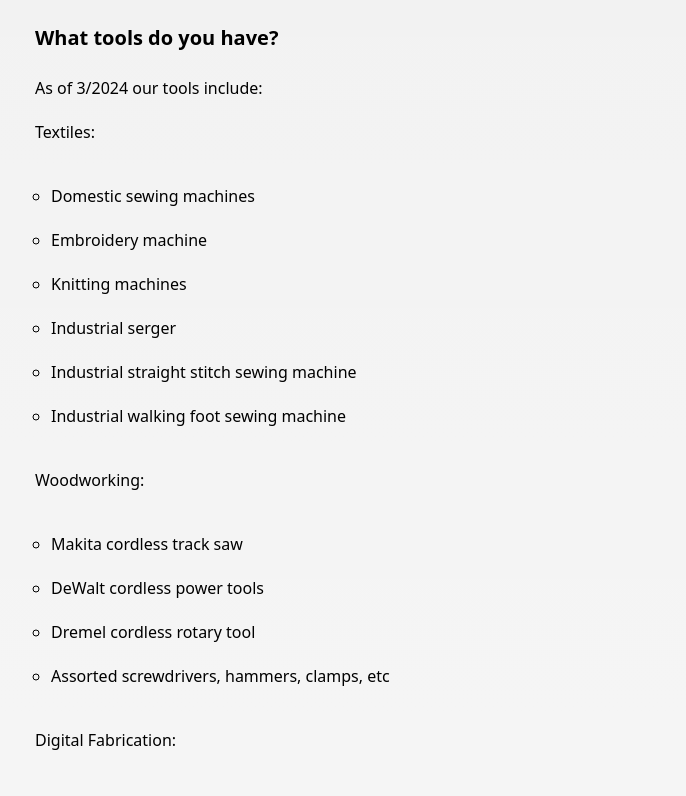
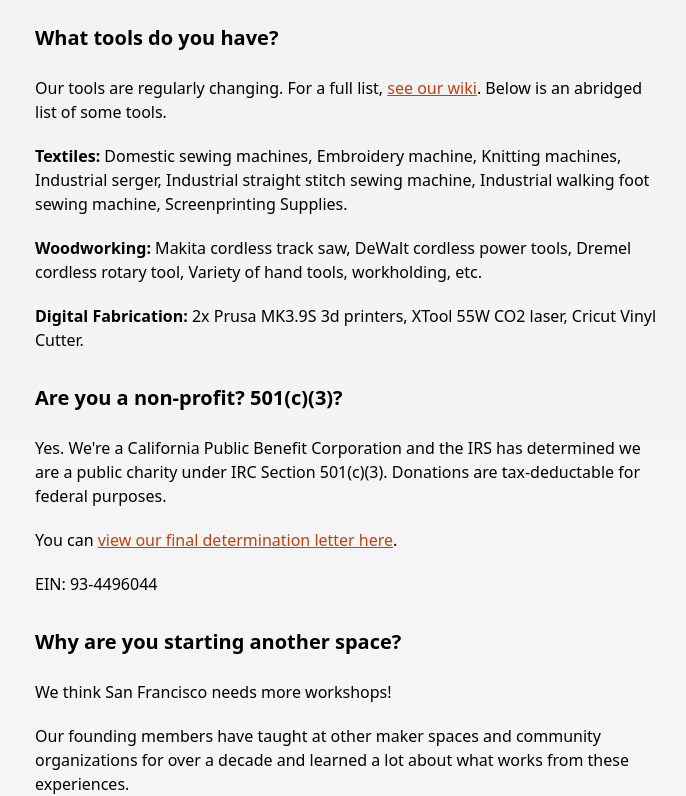
Before and after one commit to Sequoia-Fabrica/sequoia-fabrica-landing-page, a Next.js app: page /docs/faq in a window 1280 px wide. Shown: the part 640-1436 px from the top of the page, without its empty margins (289-975 px from the left). Built offline with nearby package versions, Linux system fonts and the light colour scheme.

Commit message:
Clean up FAQ; add loan equipment link

```diff
--- a/src/pages/docs/faq.mdx
+++ b/src/pages/docs/faq.mdx
@@ -19,28 +19,28 @@ If our model does not meet your needs, there are many [makerspaces in the Bay Ar
 
 ## What tools do you have?
 
-As of 3/2024 our tools include:
+Our tools are regularly changing. For a full list, [see our wiki](https://wiki.sequoiafabrica.org/wiki/Main_Page).
+Below is an abridged list of some tools.
 
-Textiles:
-* Domestic sewing machines
-* Embroidery machine
-* Knitting machines
-* Industrial serger
-* Industrial straight stitch sewing machine
-* Industrial walking foot sewing machine
+**Textiles:**
+Domestic sewing machines,
+Embroidery machine,
+Knitting machines,
+Industrial serger,
+Industrial straight stitch sewing machine,
+Industrial walking foot sewing machine,
+Screenprinting Supplies.
 
-Woodworking:
-* Makita cordless track saw
-* DeWalt cordless power tools
-* Dremel cordless rotary tool
-* Assorted screwdrivers, hammers, clamps, etc
+**Woodworking:**
+Makita cordless track saw,
+DeWalt cordless power tools,
+Dremel cordless rotary tool,
+Variety of hand tools, workholding, etc.
 
-Digital Fabrication:
-* 2x Prusa MK3S 3d printers
-* XTool 55W CO2 laser
-* Maslow4 CNC
-
-For a full list [see our wiki](https://wiki.sequoiafabrica.org/wiki/Main_Page).
+**Digital Fabrication:**
+2x Prusa MK3.9S 3d printers,
+XTool 55W CO2 laser,
+Cricut Vinyl Cutter.
 
 ## **Are you a non-profit? 501(c)(3)?**
 
@@ -92,13 +92,16 @@ At this time the workshop is not setup for pets, but we hope to offer some pet f
 
 By prior arrangement. Please email us at [sequoiafabrica@gmail.com](mailto:sequoiafabrica@gmail.com) with what you'd like to donate. We maintain a [list](https://wiki.sequoiafabrica.org/wiki/Equipment_Needs) of equipment we're looking for!
 
+If you have something you'd like to loan long-term to Sequoia Fabrica, we've [got a form](https://docs.google.com/forms/d/e/1FAIpQLSfkrRbrPWCJe-pVXQRyJ7k1nDh0zrLgVVYZIwJPtpxaV6SVlg/viewform?usp=sf_link) for that!
+Loans are not tax-deductible, and we cannot promise the equipment will remain in the state it was when you loaned it.
+
 ## Can I take a class at Sequoia Fabrica if I can't afford the workshop fees?
 
 If this applies to you, please [get in touch](./contact).
 
 ## What is a Grove?
 
-A Grove is the term we use to describe smaller groups of maintainers and organizers within Sequoia Fabrica. Individuals will join a Grove that relates to their interests and the tools they use, such as electronics, robotics, sewing, or woodcraft. If it does not yet exist, they can lobby the community to start a new Grove.
+A [Grove](https://wiki.sequoiafabrica.org/wiki/Grove) is the term we use to describe smaller interest groups of maintainers and organizers within Sequoia Fabrica. Individuals will join a Grove that relates to their interests and the tools they use, such as electronics, robotics, sewing, or woodcraft. If it does not yet exist, they can lobby the community to start a new Grove.
 
 ## Why did you choose the name Sequoia Fabrica?
 
--- a/src/pages/index.tsx
+++ b/src/pages/index.tsx
@@ -48,7 +48,7 @@ export default function Home() {
 
         <div className="col-span-2 md:col-span-1">
           <h2>Visit and Learn a New Skill</h2>
-          <p>We are open to the public for events. Sign-up <a href={urlConstants.bookWhen}>for a visit or a class</a>.</p>
+          <p>We are open to the public for events. Sign-up <a href={urlConstants.bookWhen}>for a class</a>, or <Link href="/docs/contact">contact us</Link> for a visit.</p>
         </div>
         <div className="col-span-2 md:col-span-1">
           <h2 >Stay in Touch!</h2>
```
